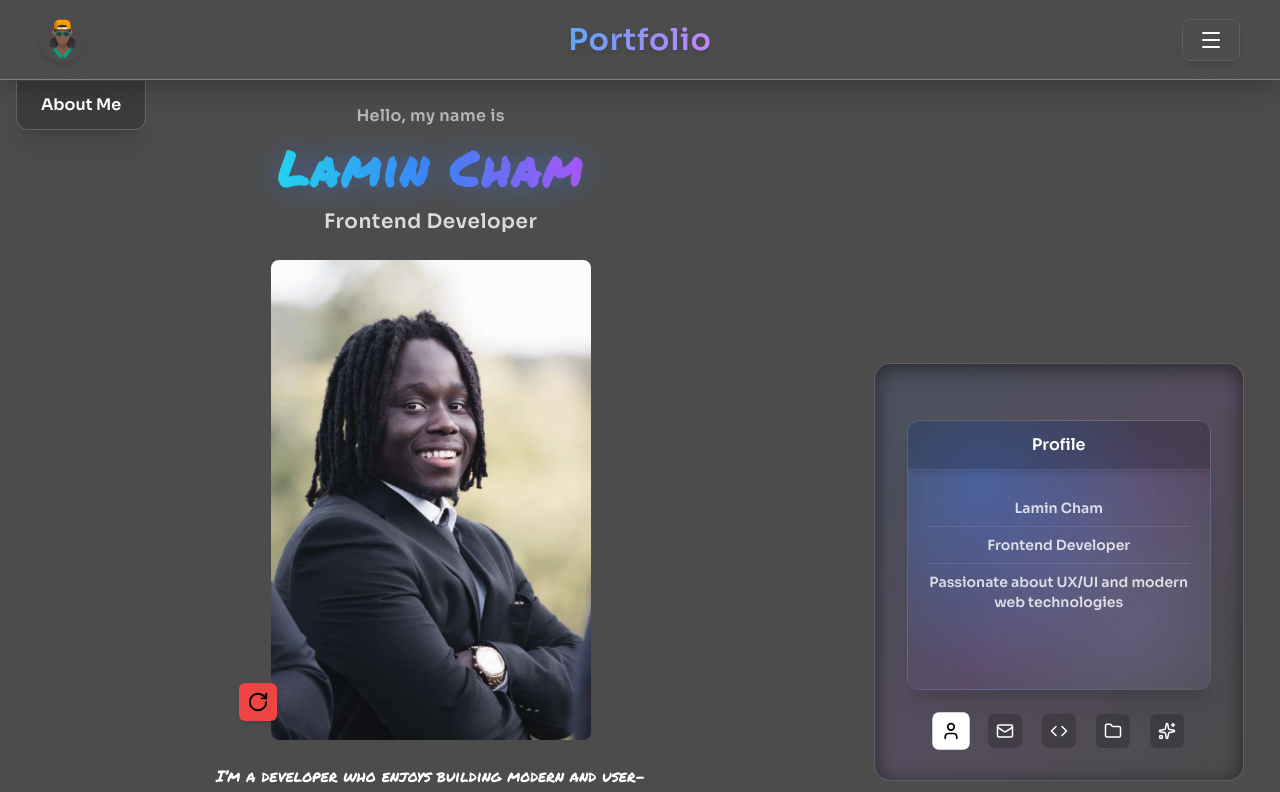
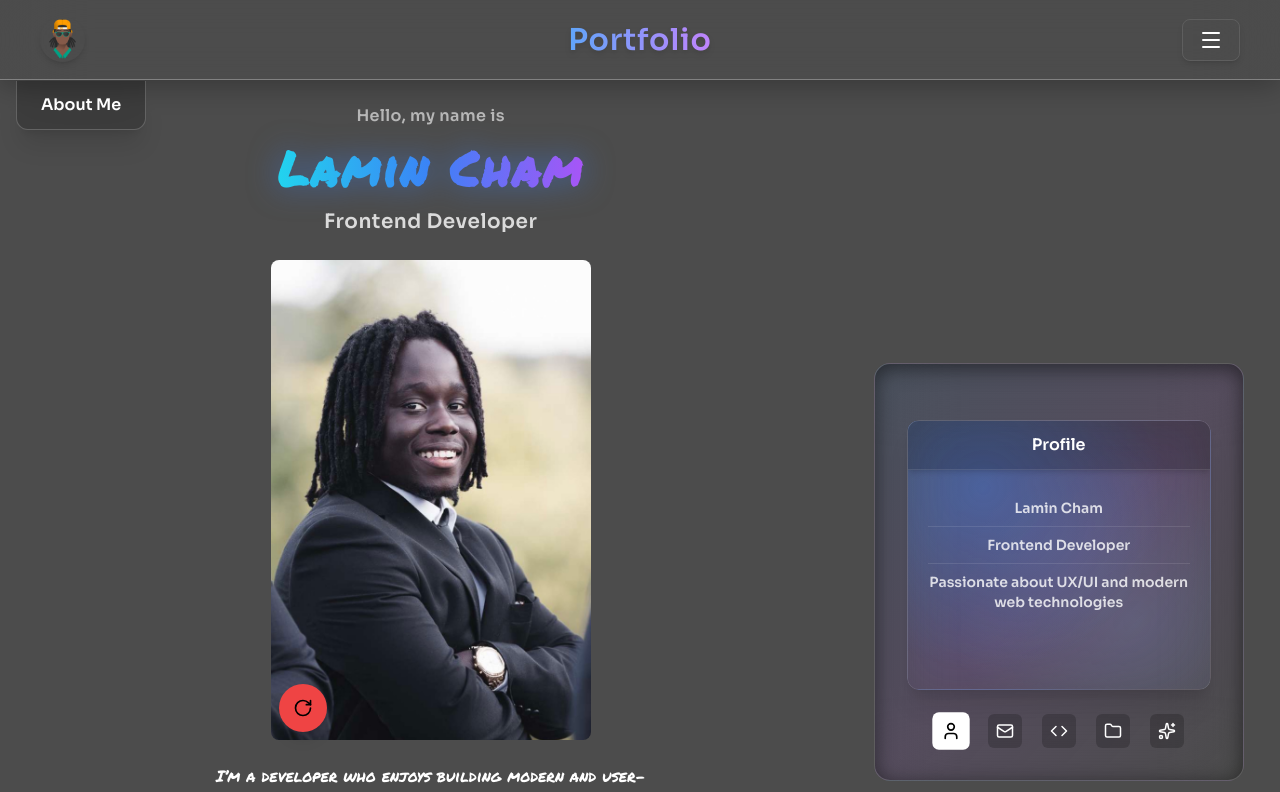
Before and after one commit to chamL/lamincham-portfolio, a Next.js app: page / in a window 1280 px wide. Shown: the top 792 px of the page. Built offline with nearby package versions, Linux system fonts and the light colour scheme.

Commit message:
fix hero button

```diff
--- a/app/components/portfolio/components/sections/hero/HeroImage.tsx
+++ b/app/components/portfolio/components/sections/hero/HeroImage.tsx
@@ -15,11 +15,19 @@ function HeroImage() {
             {/* BUTTON */}
             <button
                 onClick={() => setFlipped(!flipped)}
-                className={`absolute -left-8 bottom-0 -translate-y-1/2 z-20 bg-red-500 p-2 rounded-md shadow-md
-                            transition-all duration-500 ease-in-out hover:scale-110 ${flipped ? "rotate-180" : ""
-                    }`}
+                className={`
+    absolute left-2 bottom-2
+    z-30
+    bg-red-500
+    w-12 h-12
+    flex items-center justify-center
+    rounded-full
+    shadow-lg
+    active:scale-90
+    transition
+  `}
             >
-                {flipped ? <RotateCw size={22} /> : <RotateCw size={22} />}
+                <RotateCw size={20} />
             </button>
 
             {/* FLIP CARD */}
```
